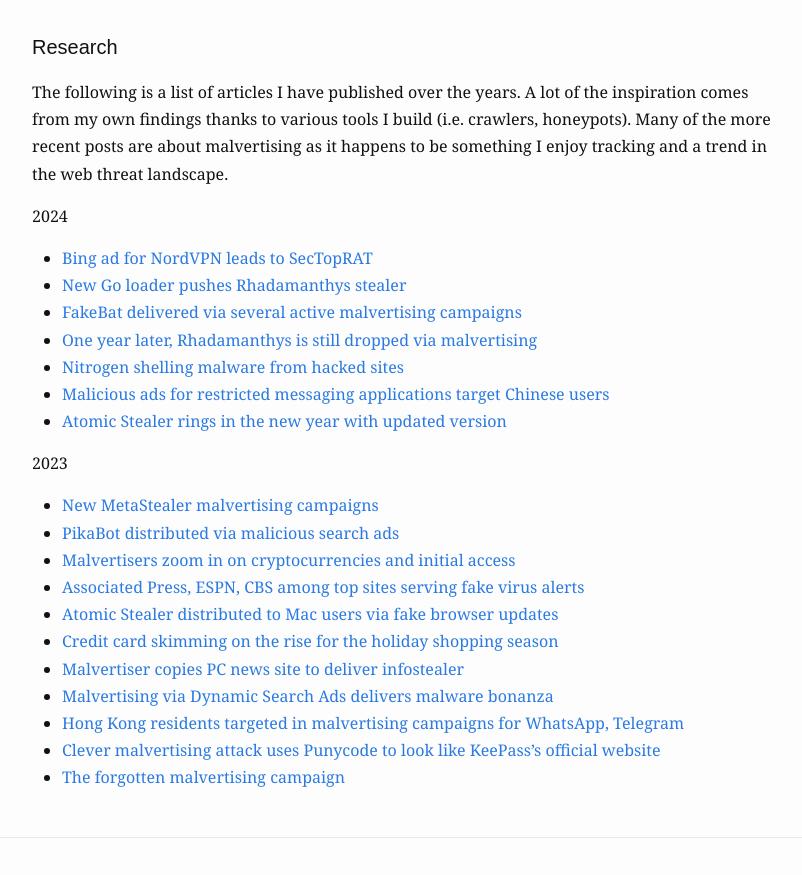
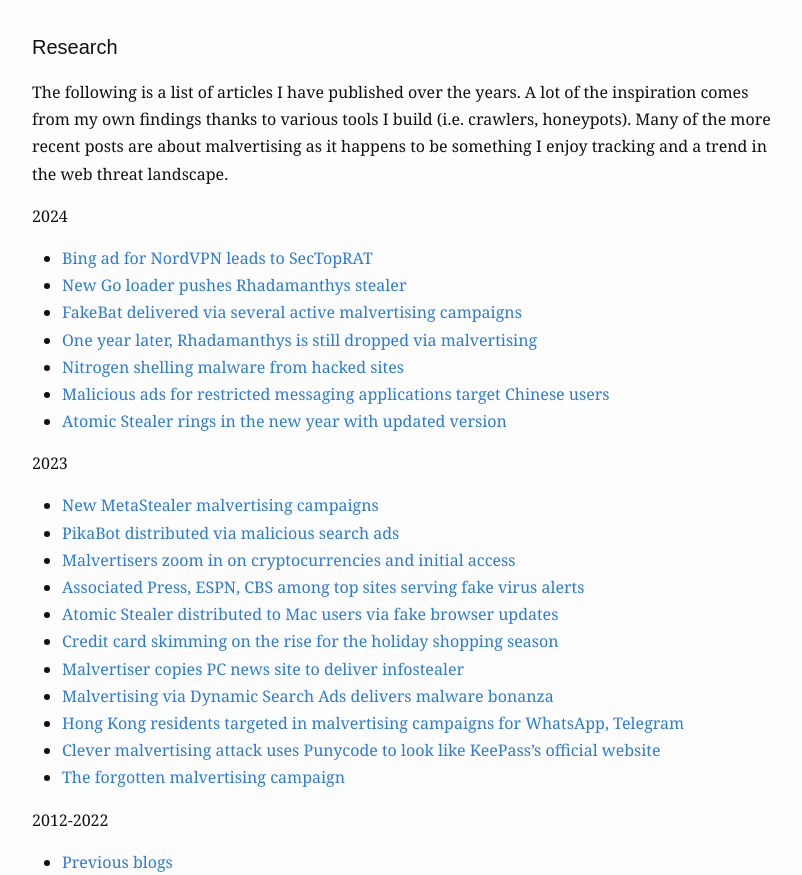
Before and after one commit to jeromesegura/jeromesegura.github.io, a plain HTML site: page research.html in a window 1280 px wide. Shown: the part 77-952 px from the top of the page, without its empty margins (238-1040 px from the left). Drawn offline with Linux system fonts and the light colour scheme.

Commit message:
Add files via upload

```diff
--- a/research.html
+++ b/research.html
@@ -64,6 +64,10 @@
                         <li><a href="https://www.malwarebytes.com/blog/threat-intelligence/2023/10/clever-malvertising-attack-uses-punycode-to-look-like-legitimate-website">Clever malvertising attack uses Punycode to look like KeePass’s official website</a></li>
                         <li><a href="https://www.malwarebytes.com/blog/threat-intelligence/2023/10/the-forgotten-malvertising-campaign">The forgotten malvertising campaign</a></li>
                     </ul>
+                    <p>2012-2022</p>
+                    <ul>
+                        <li><a href="https://www.malwarebytes.com/blog/authors/jeromesegura/page/47">Previous blogs</a></li>
+                    </ul>
                 </div>
             </div>
         </div>
```
